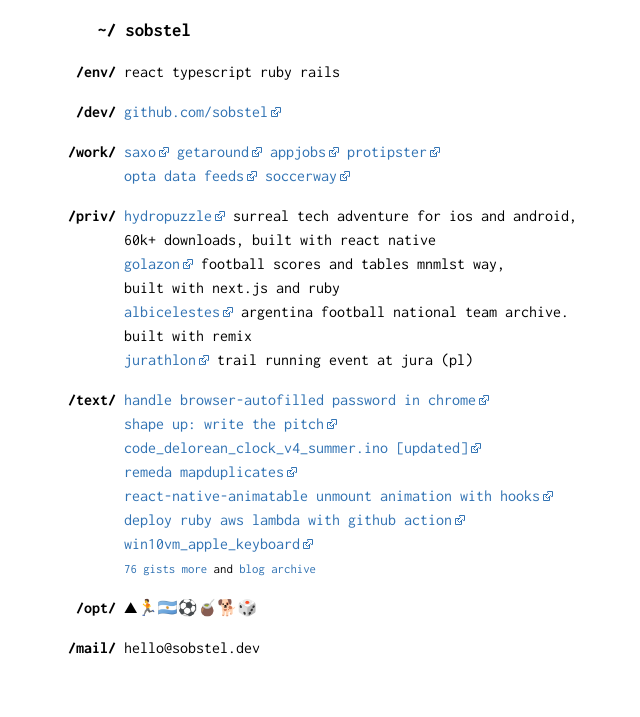
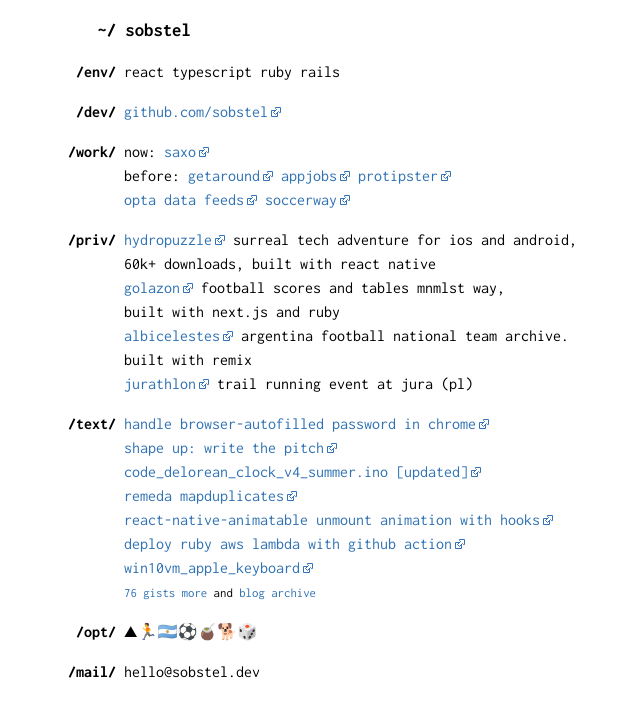
Before and after one commit to sobstel/sobstel.github.com, a Jekyll site: the page built from index.html, in a window 1280 px wide. Shown: the top 717 px of the page, without its empty margins (316-956 px from the left). Built offline with Jekyll 4.4.1, drawn with Linux system fonts in a browser that asks for light colours.

Commit message:
To live a creative life, we must lose our fear of being wrong.

```diff
--- a/index.html
+++ b/index.html
@@ -22,7 +22,8 @@
     </dd>
     <dt>/work/</dt>
     <dd>
-      <a href="//www.home.saxo/" target="_blank">saxo</a>
+      now: <a href="//www.home.saxo/" target="_blank">saxo</a><br />
+      before:
       <a href="//no.getaround.com" target="_blank">getaround</a>
       <a href="//www.appjobs.com" target="_blank">appjobs</a>
       <a href="//www.protipster.com" target="_blank">protipster</a>
```
